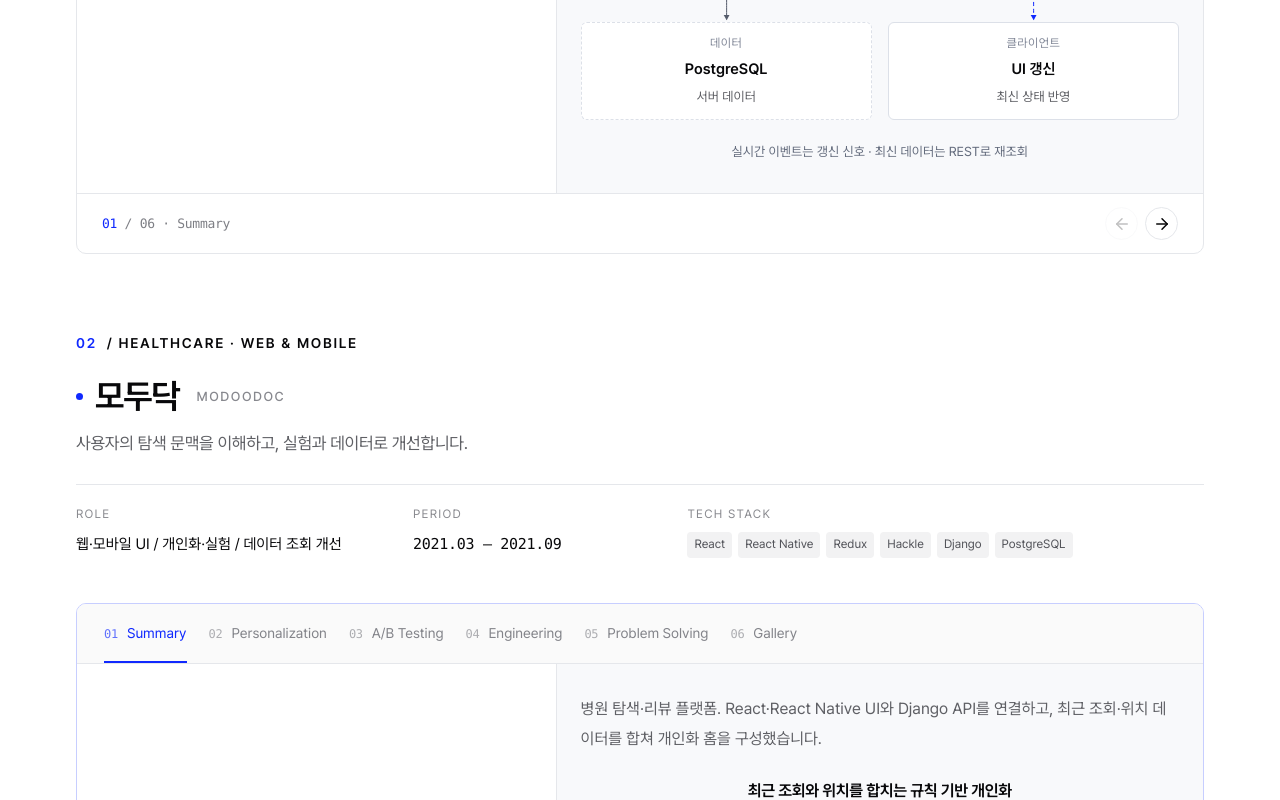
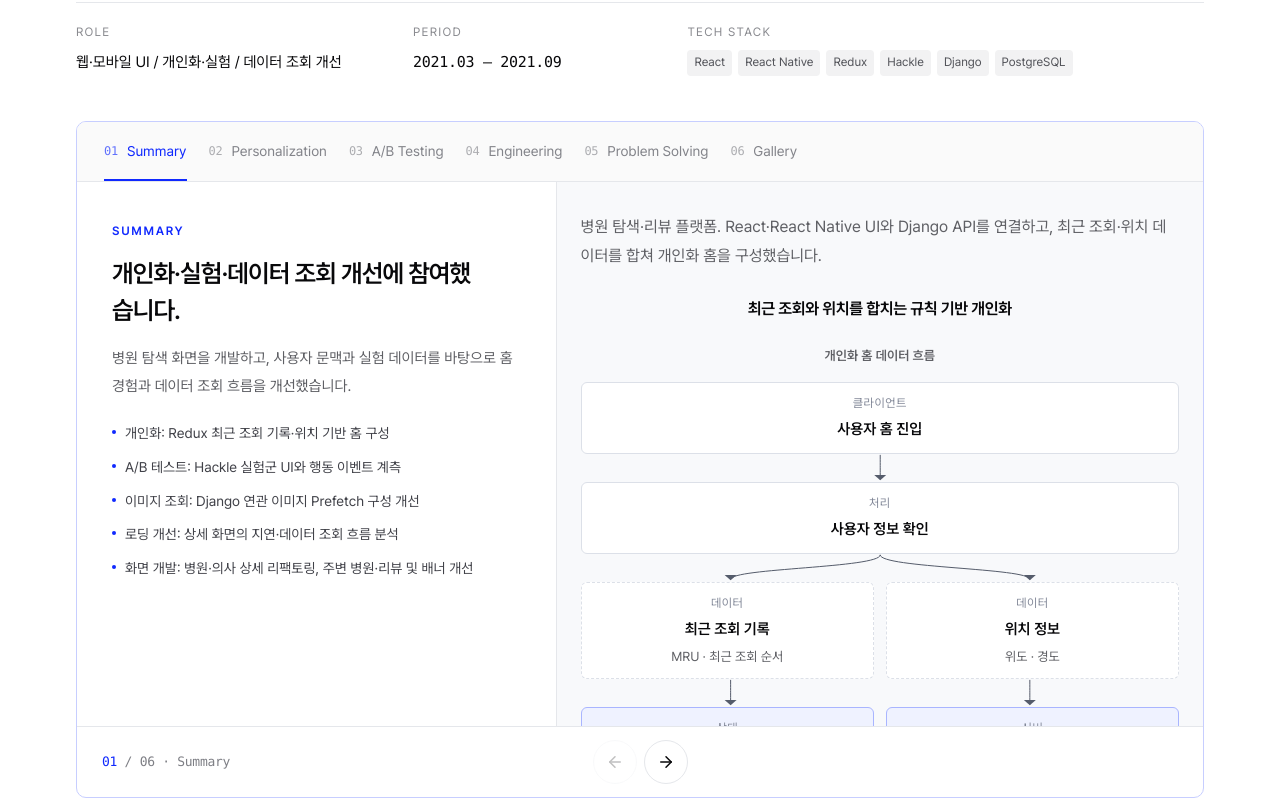
Before and after one commit to aubri61/new-portfolio, a Next.js app: page / in a window 1280 px wide. Shown: the part 4480-5280 px from the top of the page. Built offline with nearby package versions, Linux system fonts and the light colour scheme.

Commit message:
chore: 프로젝트 화살표 및 표기 변경

```diff
--- a/app/globals.css
+++ b/app/globals.css
@@ -528,14 +528,39 @@
 }
 .carousel-viewport {
   touch-action: pan-y;
+  height: clamp(420px, 68svh, 650px);
   overflow: hidden;
 }
 .slide {
-  min-height: 362px;
+  height: 100%;
+  min-height: 0;
   display: grid;
   grid-template-columns: 1fr 1fr;
+  grid-template-rows: minmax(0, 1fr);
+}
+.slide-copy,
+.slide-visual {
+  height: 100%;
+  min-height: 0;
+  overflow-x: hidden;
+  overflow-y: auto;
+  scrollbar-width: thin;
+  scrollbar-color: #d1d5db transparent;
+}
+:is(.slide-copy, .slide-visual, .carousel-tabs)::-webkit-scrollbar {
+  width: 6px;
+  height: 6px;
+}
+:is(.slide-copy, .slide-visual, .carousel-tabs)::-webkit-scrollbar-track {
+  background: transparent;
+}
+:is(.slide-copy, .slide-visual, .carousel-tabs)::-webkit-scrollbar-thumb {
+  background: #d1d5db;
+  border-radius: 999px;
 }
 .slide-copy {
+  min-width: 0;
+  overflow-wrap: anywhere;
   padding: 39px 35px;
 }
 .slide-copy .eyebrow {
@@ -589,12 +614,15 @@
 .slide-visual {
   min-width: 0;
   background: #f2f3f5;
-  display: flex;
-  align-items: center;
-  justify-content: center;
   padding: 25px;
   position: relative;
   border-left: 1px solid var(--border);
+}
+.slide-visual-content {
+  min-height: 100%;
+  display: flex;
+  align-items: center;
+  justify-content: center;
 }
 .slide-visual.nadaun {
   background: #eff3f0;
@@ -639,23 +667,28 @@
   margin-top: 10px;
 }
 .carousel-footer {
-  display: flex;
-  align-items: center;
-  justify-content: space-between;
+  display: grid;
+  grid-template-columns: minmax(0, 1fr) auto minmax(0, 1fr);
+  align-items: center;
   border-top: 1px solid var(--border);
   padding: 13px 25px;
 }
 .carousel-footer .mono {
+  min-width: 0;
+  overflow: hidden;
+  text-overflow: ellipsis;
+  white-space: nowrap;
   font-size: 13px;
   color: var(--blue);
 }
 .carousel-arrows {
+  grid-column: 2;
   display: flex;
   gap: 7px;
 }
 .carousel-arrows button {
-  width: 33px;
-  height: 33px;
+  width: 44px;
+  height: 44px;
   background: white;
   border: 1px solid var(--border);
   border-radius: 50%;
@@ -1305,11 +1338,13 @@
   }
   .slide {
     grid-template-columns: 1fr;
-    min-height: 0;
+    grid-template-rows: minmax(0, 0.45fr) minmax(0, 0.55fr);
+  }
+  .carousel-viewport {
+    height: clamp(360px, 65svh, 560px);
   }
   .slide-copy {
     padding: 26px 24px;
-    min-height: 305px;
   }
   .slide-copy h4 {
     max-width: none;
@@ -1322,7 +1357,6 @@
     border-left: 0;
     border-top: 1px solid var(--border);
     padding: 22px;
-    min-height: 245px;
   }
   .project-image {
     height: 240px;
@@ -1518,14 +1552,12 @@
   }
   .slide-copy {
     padding: 25px 21px;
-    min-height: 335px;
   }
   .slide-copy h4 {
     font-size: 23px;
   }
   .slide-visual {
     padding: 16px;
-    min-height: 230px;
   }
   .architecture-node strong {
     font-size: 12px;
@@ -1614,10 +1646,6 @@
 /* Larger service previews: portrait screenshots retain their full contents. */
 .slide.slide-with-image {
   grid-template-columns: 0.72fr 1.28fr;
-  min-height: 650px;
-}
-.slide-with-image .slide-copy {
-  align-self: center;
 }
 .slide-with-image .slide-visual {
   padding: 24px;
@@ -1662,7 +1690,6 @@
 @media (max-width: 760px) {
   .slide.slide-with-image {
     grid-template-columns: 1fr;
-    min-height: 0;
   }
   .slide-with-image .slide-copy {
     min-height: 0;
@@ -1687,18 +1714,19 @@
 }
 /* Semantic flow diagrams: HTML labels + SVG arrows between adjacent stages. */
 .carousel-tabs {
-  flex-wrap: wrap;
-  gap: 8px 22px;
+  flex-wrap: nowrap;
+  gap: 22px;
+  overflow-x: auto;
+  scrollbar-width: thin;
+  scrollbar-color: #d1d5db transparent;
 }
 .carousel-tabs button {
-  white-space: normal;
+  flex-shrink: 0;
+  white-space: nowrap;
   text-align: left;
 }
 .slide-with-diagram {
   grid-template-columns: 0.85fr 1.15fr;
-}
-.slide-with-diagram .slide-copy {
-  align-self: center;
 }
 .slide-with-diagram .slide-visual {
   background: #f8f9fb;
@@ -1981,6 +2009,9 @@
   .carousel-tabs {
     gap: 0 14px;
   }
+  .carousel-current-label {
+    display: none;
+  }
   .carousel-tabs button {
     font-size: 12px;
   }
@@ -2010,7 +2041,7 @@
   font-size: 16px;
   line-height: 1.85;
 }
-.slide-visual:has(.visual-intro) {
+.slide-visual-content:has(.visual-intro) {
   flex-direction: column;
   align-items: stretch;
 }
--- a/components/projects/ProjectCarousel.tsx
+++ b/components/projects/ProjectCarousel.tsx
@@ -1,5 +1,5 @@
 "use client";
-import { useRef, useState } from "react";
+import { useEffect, useRef, useState } from "react";
 import Image from "next/image";
 import { AnimatePresence, motion, useReducedMotion } from "motion/react";
 import { ArrowLeft, ArrowRight, ImageIcon } from "lucide-react";
@@ -18,7 +18,21 @@
   const [index, setIndex] = useState(0);
   const [direction, setDirection] = useState(1);
   const start = useRef<{ x: number; y: number } | null>(null);
+  const tabs = useRef<HTMLDivElement>(null);
   const reduced = useReducedMotion();
+  useEffect(() => {
+    const list = tabs.current;
+    const active = list?.children[index];
+    if (!list || !active) return;
+    const bounds = list.getBoundingClientRect();
+    const selected = active.getBoundingClientRect();
+    if (selected.left < bounds.left || selected.right > bounds.right) {
+      list.scrollTo({
+        left: list.scrollLeft + selected.left - bounds.left - 16,
+        behavior: reduced ? "instant" : "smooth",
+      });
+    }
+  }, [index, reduced]);
   if (!slides.length) return null;
   const slide = slides[index];
   function go(next: number) {
@@ -44,7 +58,7 @@
         }
       }}
     >
-      <div className="carousel-tabs" role="group" aria-label="슬라이드 선택">
+      <div ref={tabs} className="carousel-tabs" role="group" aria-label="슬라이드 선택">
         {slides.map((s, i) => (
           <button
             key={`${s.label}-${i}`}
@@ -60,8 +74,6 @@
       </div>
       <div
         className="carousel-viewport"
-        tabIndex={0}
-        aria-label="좌우 방향키로 슬라이드 이동"
         onTouchStart={(e) => {
           start.current = { x: e.touches[0].clientX, y: e.touches[0].clientY };
         }}
@@ -87,7 +99,12 @@
             exit={{ opacity: 0, x: reduced ? 0 : direction * -20 }}
             transition={{ duration: reduced ? 0 : 0.4 }}
           >
-            <div className="slide-copy">
+            <div
+              className="slide-copy"
+              tabIndex={0}
+              role="region"
+              aria-label={`${name} ${slide.label} 설명`}
+            >
               <p className="eyebrow blue">{slide.label.toUpperCase()}</p>
               <h4>{slide.title}</h4>
               <p>{slide.description}</p>
@@ -98,7 +115,13 @@
               </ul>
               {slide.note && <p className="slide-note">{slide.note}</p>}
             </div>
-            <div className={`slide-visual ${id}`}>
+            <div
+              className={`slide-visual ${id}`}
+              tabIndex={0}
+              role="region"
+              aria-label={`${name} ${slide.label} 시각 자료`}
+            >
+              <div className="slide-visual-content">
                 {slide.visualIntro && (
                   <p className="visual-intro">{slide.visualIntro}</p>
                 )}
@@ -143,6 +166,7 @@
                   </p>
                 )}
               </div>
+            </div>
           </motion.div>
         </AnimatePresence>
       </div>
@@ -150,7 +174,8 @@
         <span className="mono" aria-live="polite" aria-atomic="true">
           {String(index + 1).padStart(2, "0")}{" "}
           <span className="muted">
-            / {String(slides.length).padStart(2, "0")} · {slide.label}
+            / {String(slides.length).padStart(2, "0")}
+            <span className="carousel-current-label"> · {slide.label}</span>
           </span>
         </span>
         <div className="carousel-arrows">
--- a/data/featured-projects.ts
+++ b/data/featured-projects.ts
@@ -24,8 +24,8 @@
 export const projects: Project[] = [
   {
     id: "my-garage",
-    name: "My Garage",
-    englishName: "MY GARAGE",
+    name: "P2P 차량 공유 및 원격 제어 시뮬레이션",
+    englishName: "P2P Car sharing and remote control simulation",
     category: "TOY PROJECT · PRODUCT DEVELOPMENT · SECURITY",
     description: "개인 간(P2P) 차량 공유 및 보안 접근 제어 플랫폼.",
     role: "개인 프로젝트 / 제품 설계·개발",
```
Lines whose indentation alone changed are shown as unchanged.
